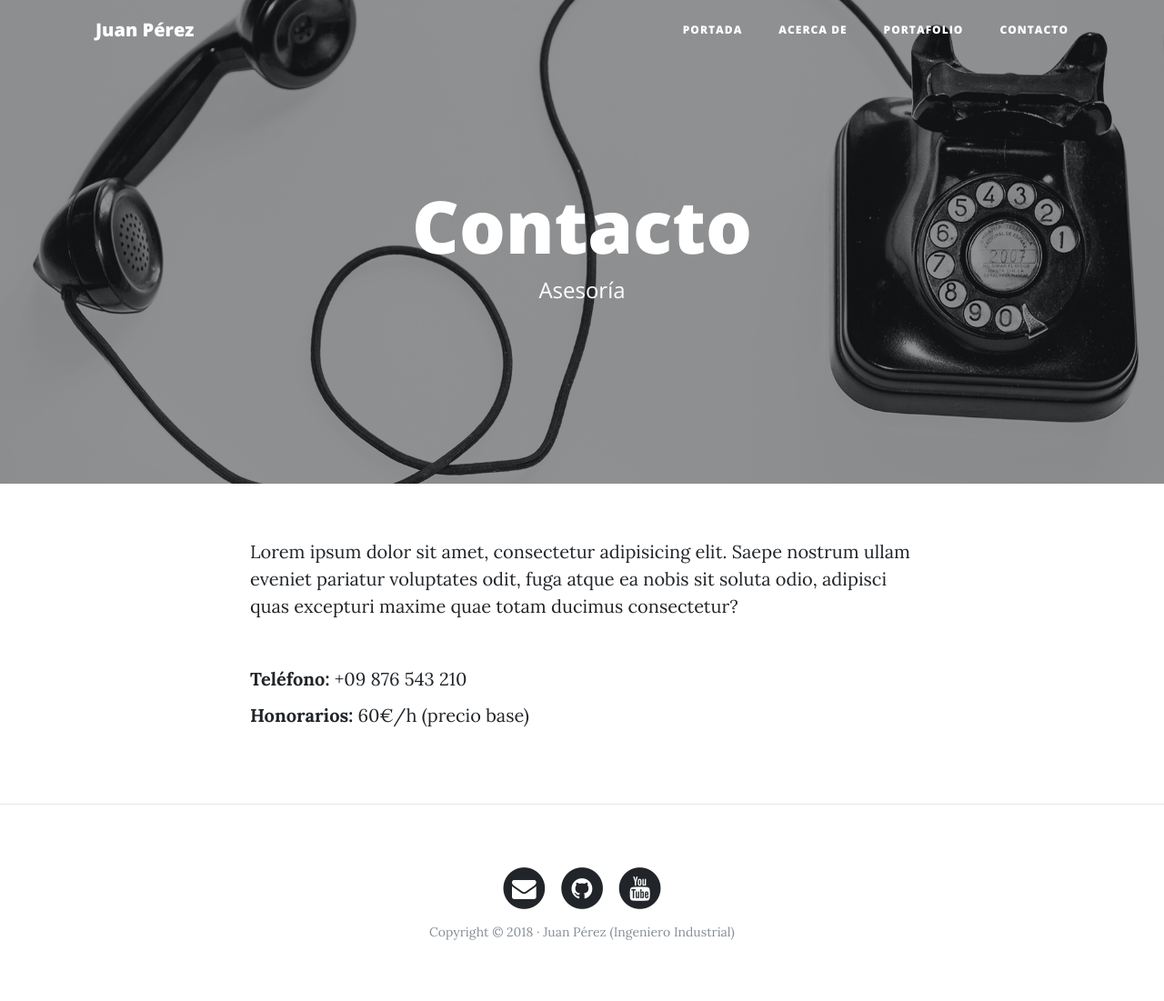
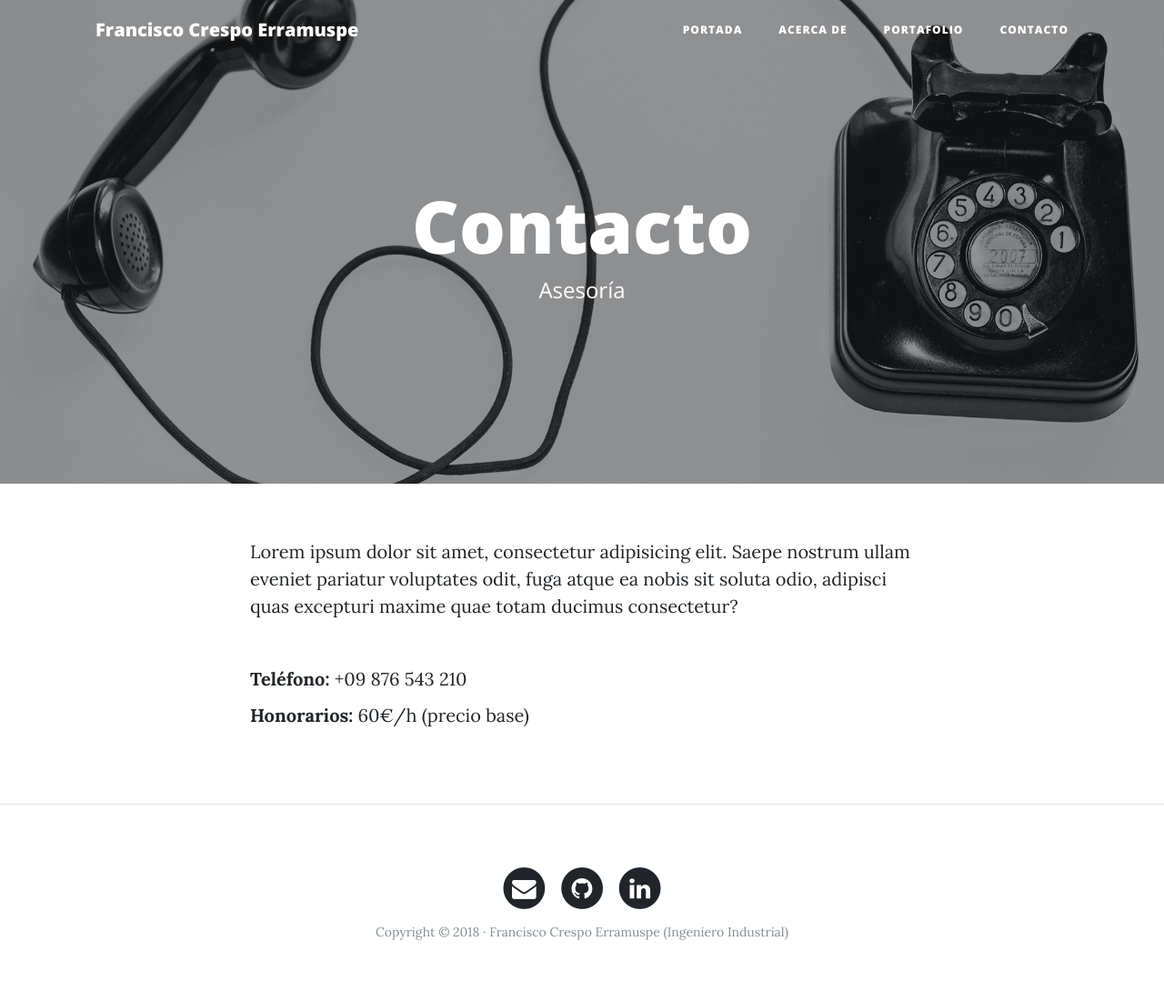
Before and after one commit to fcrespo8/webpersonal, a Django app: page /contact/ in a window 1280 px wide. Shown: the whole page at 91% size. Run offline with Django 4.2, Linux system fonts and the light colour scheme; some libraries are stand-ins or nearby versions.

Commit message:
links changed

```diff
--- a/core/templates/core/base.html
+++ b/core/templates/core/base.html
@@ -6,7 +6,7 @@
     <meta charset="utf-8">
     <meta name="viewport" content="width=device-width, initial-scale=1, shrink-to-fit=no">
 
-    <title>{% block title %}{% endblock %} | Juan Pérez</title>
+    <title>{% block title %}{% endblock %} | Francisco Crespo Erramuspe</title>
 
     <!-- Estilos y fuentes del template  -->
     {% load static %}
@@ -23,7 +23,7 @@
     <!-- Navegación -->
     <nav class="navbar navbar-expand-lg navbar-light fixed-top" id="mainNav">
       <div class="container">
-        <a class="navbar-brand" href="{% url 'home' %}">Juan Pérez</a>
+        <a class="navbar-brand" href="{% url 'home' %}">Francisco Crespo Erramuspe</a>
         <button class="navbar-toggler navbar-toggler-right" type="button" data-toggle="collapse" data-target="#navbarResponsive" aria-controls="navbarResponsive" aria-expanded="false" aria-label="Toggle navigation">
           Menú
           <i class="fa fa-bars"></i>
@@ -87,7 +87,7 @@
                 </a>
               </li>
               <li class="list-inline-item">
-                <a href="#">
+                <a href="https://github.com/fcrespo8" target="_blank">
                   <span class="fa-stack fa-lg">
                     <i class="fa fa-circle fa-stack-2x"></i>
                     <i class="fa fa-github fa-stack-1x fa-inverse"></i>
@@ -95,15 +95,15 @@
                 </a>
               </li>
               <li class="list-inline-item">
-                <a href="#">
+                <a href="https://www.linkedin.com/in/crespo-francisco/" target="_blank">
                   <span class="fa-stack fa-lg">
                     <i class="fa fa-circle fa-stack-2x"></i>
-                    <i class="fa fa-youtube fa-stack-1x fa-inverse"></i>
+                    <i class="fa fa-linkedin fa-stack-1x fa-inverse"></i>
                   </span>
                 </a>
               </li>
             </ul>
-            <p class="copyright text-muted">Copyright &copy; 2018 · Juan Pérez (Ingeniero Industrial) </p>
+            <p class="copyright text-muted">Copyright &copy; 2018 · Francisco Crespo Erramuspe (Ingeniero Industrial) </p>
           </div>
         </div>
       </div>
```
